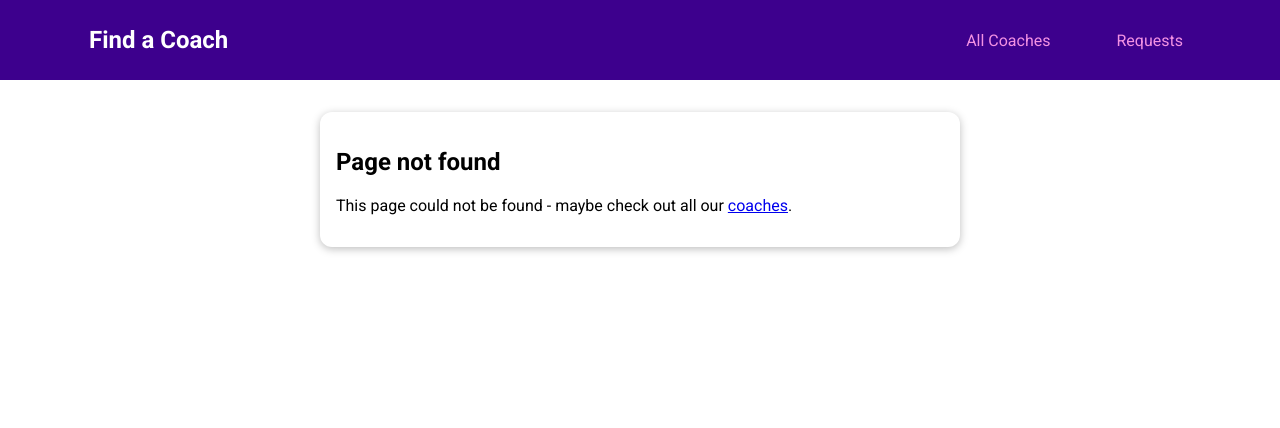
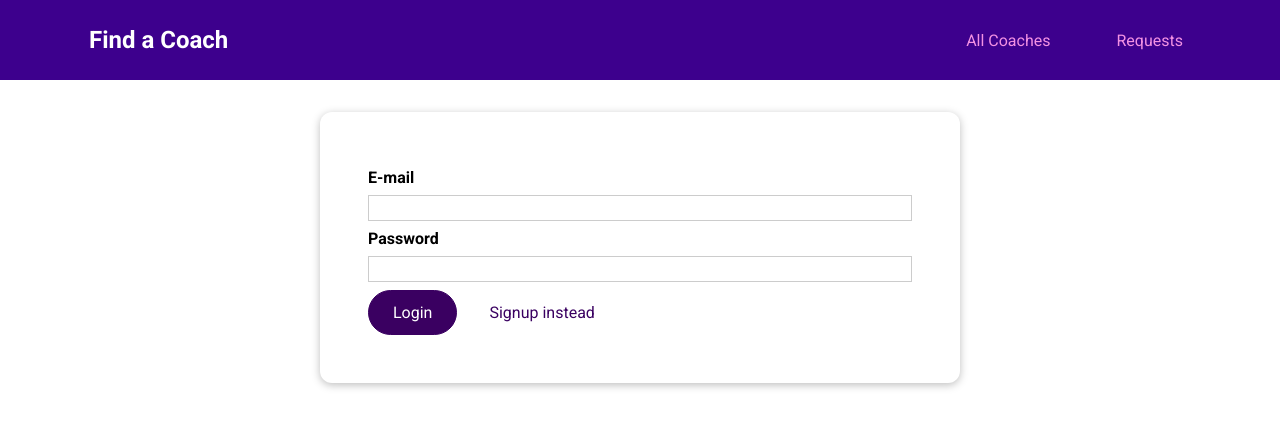
Before and after one commit to daedalus1215/vuePlay, a Vue app: page /auth in a window 1280 px wide. Before the commit this address had no page. Shown: the top 428 px of the page. Built offline with nearby package versions, Linux system fonts and the light colour scheme.

Commit message:
Create an Auth form

```diff
--- /dev/null
+++ b/src/pages/auth/UserAuth.vue
@@ -0,0 +1,110 @@
+<template>
+  <base-card>
+    <form @submit.prevent="submitForm">
+      <div class="form-control">
+        <label for="email">E-mail</label>
+        <input type="email" id="email" v-model.trim="email" />
+      </div>
+      <div class="form-control">
+        <label for="password">Password</label>
+        <input type="password" id="password" v-model.trim="password" />
+      </div>
+      <p v-if="!formIsValid">
+        Please enter a valid email and password (must be at least 6 characters
+        long)
+      </p>
+      <base-button>{{ submitButtonCaption }}</base-button>
+      <base-button type="button" mode="flat" @click="switchAuthMode">{{
+        switchModeButtonCaption
+      }}</base-button>
+    </form>
+  </base-card>
+</template>
+
+
+<script>
+import BaseButton from "../../components/ui/BaseButton.vue";
+import BaseCard from "../../components/ui/BaseCard.vue";
+
+export default {
+  BaseButton,
+  BaseCard,
+  data() {
+    return {
+      email: "",
+      password: "",
+      formIsValid: true,
+      mode: "login",
+    };
+  },
+  computed: {
+    submitButtonCaption() {
+      if (this.mode === "login") {
+        return "Login";
+      } else {
+        return "Signup";
+      }
+    },
+    switchModeButtonCaption() {
+      if (this.mode === "login") {
+        return "Signup instead";
+      } else {
+        return "Login instead";
+      }
+    },
+  },
+  methods: {
+    submitForm() {
+      this.formIsValid = true;
+      if (
+        this.email === "" ||
+        !this.email.includes("@") ||
+        this.password.length < 6
+      ) {
+        this.formIsValid = false;
+        return;
+      }
+    },
+    switchAuthMode() {
+      if (this.mode === "login") {
+        this.mode = "signup";
+      } else {
+        this.mode = "login";
+      }
+    },
+  },
+};
+</script>
+
+<style scoped>
+form {
+  margin: 1rem;
+  padding: 1rem;
+}
+
+.form-control {
+  margin: 0.5rem 0;
+}
+
+label {
+  font-weight: bold;
+  margin-bottom: 0.5rem;
+  display: block;
+}
+
+input,
+textarea {
+  display: block;
+  width: 100%;
+  font: inherit;
+  border: 1px solid #ccc;
+  padding: 0.15rem;
+}
+
+input:focus,
+textarea:focus {
+  border-color: #3d008d;
+  background-color: #faf6ff;
+  outline: none;
+}
+</style>
--- a/src/router.js
+++ b/src/router.js
@@ -6,6 +6,7 @@
 import ContactCoach from './pages/requests/ContactCoach.vue';
 import RequestsReceived from './pages/requests/RequestsReceived.vue';
 import NotFound from './pages/NotFound.vue';
+import UserAuth from './pages/auth/UserAuth.vue';
 
 const router = createRouter({
   history: createWebHistory(),
@@ -22,6 +23,7 @@
     },
     { path: '/register', component: CoachRegistation },
     { path: '/requests', component: RequestsReceived },
+    { path: '/auth', component: UserAuth },
     { path: '/:notFound(.*)', component: NotFound }
   ]
 });
```
